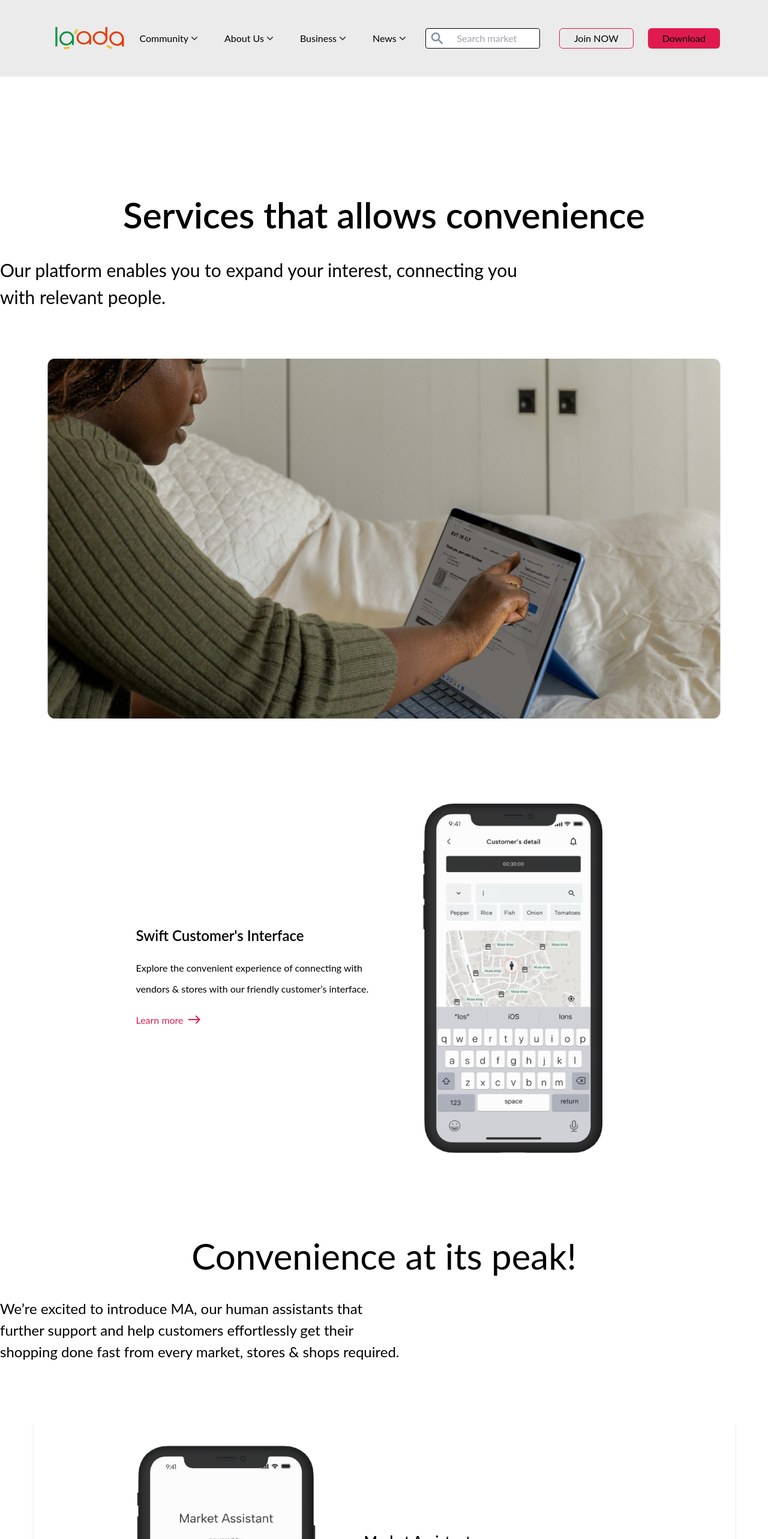
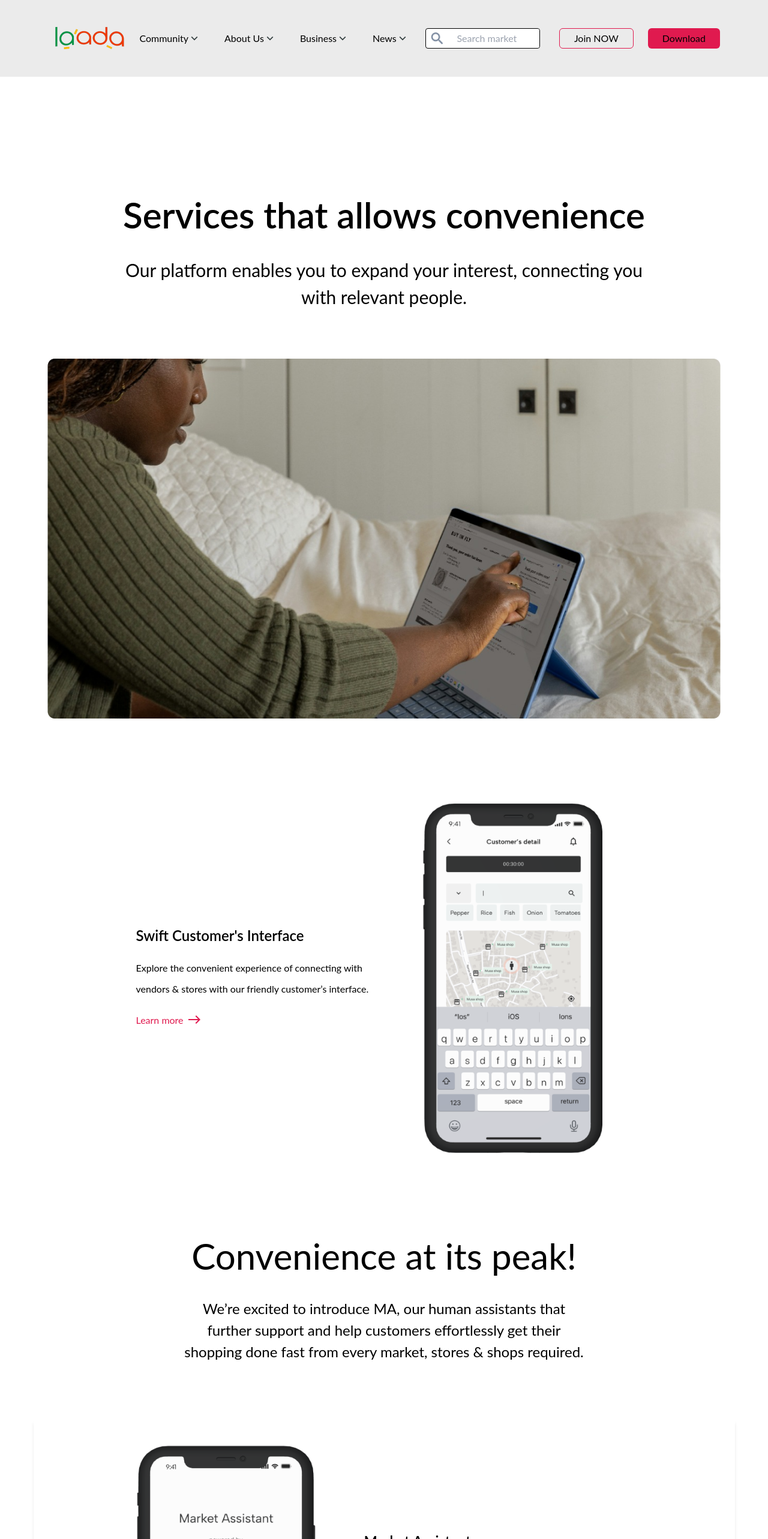
Before and after one commit to dettah/laada, a React (Vite) app: page /product in a window 1280 px wide. Shown: the top 2566 px of the page at 60% size. Built offline with nearby package versions, Linux system fonts and the light colour scheme.

Commit message:
fixed product

```diff
--- a/data.js
+++ b/data.js
@@ -125,14 +125,14 @@ export const topMarkets = [
         id: 2,
         name: "Garaki Market",
         address: "Garki, Abuja NG",
-        marketImage: "https://images.pexels.com/photos/2252584/pexels-photo-2252584.jpeg?auto=compress&cs=tinysrgb&w=1260&h=750&dpr=1",
+        marketImage: "https://images.pexels.com/photos/20418868/pexels-photo-20418868.jpeg?auto=compress&cs=tinysrgb&w=1260&h=750&dpr=1",
 
     },
     {
         id: 3,
         name: "Wuse Market",
         address: "Wuse, Abuja NG",
-        marketImage: "https://images.pexels.com/photos/1300975/pexels-photo-1300975.jpeg?auto=compress&cs=tinysrgb&w=1260&h=750&dpr=1",
+        marketImage: "https://images.pexels.com/photos/20418877/pexels-photo-20418877.jpeg?auto=compress&cs=tinysrgb&w=1260&h=750&dpr=1",
 
     },
     {
--- a/src/pages/About/Product.jsx
+++ b/src/pages/About/Product.jsx
@@ -42,7 +42,7 @@ const Product = () => {
             <h1 className='text-6xl font-semibold my-10 ' data-aos='fade-up'>
                 Services that allows convenience
             </h1>
-            <p className='text-[30px] mb-20' >Our platform enables you to expand your interest, connecting you <br /> with relevant people.</p>
+            <p className='text-center text-[30px] mb-20' >Our platform enables you to expand your interest, connecting you <br /> with relevant people.</p>
             <img src= {convenience} alt="Products image" className='w-[1122px] h-[600px] m-auto' />
 
             {/* Swift customer interface */}
@@ -58,7 +58,7 @@ const Product = () => {
             </div>
 
             <h2 className='text-6xl my-10' data-aos='zoom-in'>Convenience at its peak!</h2>
-            <p className='text-2xl leading-[1.5]'>We’re excited to introduce MA, our human assistants that <br /> further support and help customers effortlessly get their <br /> shopping done fast from every market, stores & shops required.</p>
+            <p className=' text-center text-2xl leading-[1.5]'>We’re excited to introduce MA, our human assistants that <br /> further support and help customers effortlessly get their <br /> shopping done fast from every market, stores & shops required.</p>
 
 
             <div className='mt-24'>
@@ -88,7 +88,7 @@ const Product = () => {
                 <img src={phone3} alt="" className='w-[380px]' />
             </div>
 
-            <p className='text-5xl leading-[1.5] ' data-aos='fade-up'>
+            <p className='text-5xl text-center leading-[1.5] ' data-aos='fade-up'>
                 <span className='text-[#E01A4F]'>La'ada</span> builds products that help people connect, grow <br /> their businesses and join community to foster <br /> enclosure.
             </p>
             <div className='w-[920px] h-[624px] my-40 relative m-auto' data-aos='fade-up'>
```
